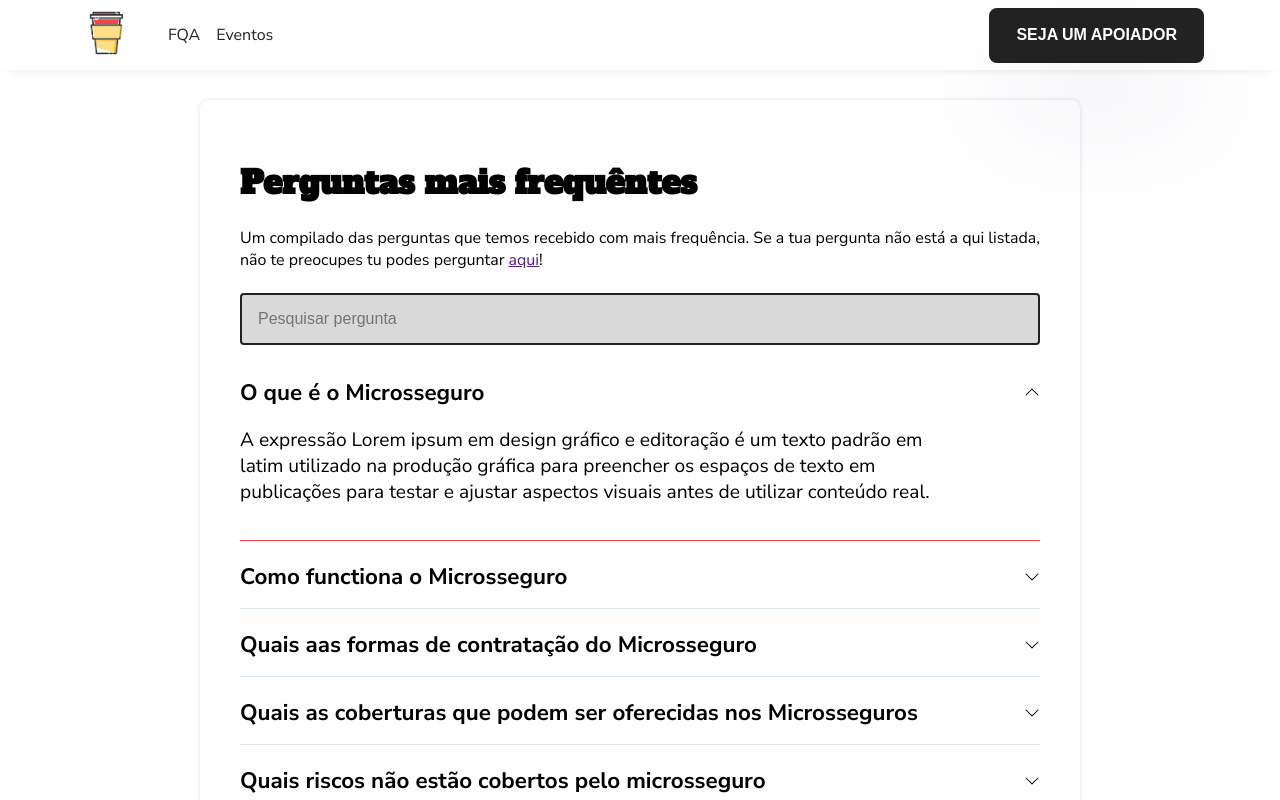
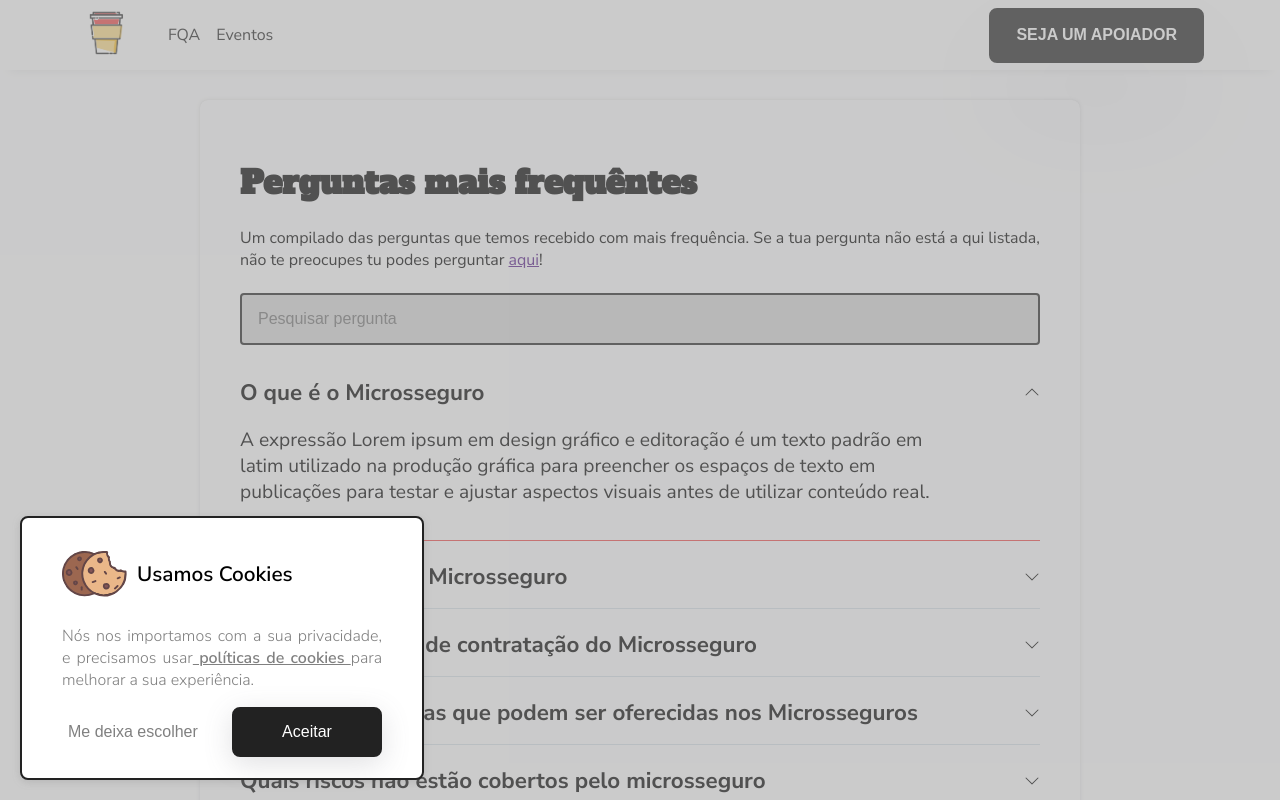
Before and after one commit to TyperGuy/caffeina, a Next.js app: page /fqa in a window 1280 px wide. Shown: the top 800 px of the page. Built offline with nearby package versions, Linux system fonts and the light colour scheme.

Commit message:
feat :add navegation on  cookie widget

```diff
--- a/src/components/modals/cookies/dialog/index.tsx
+++ b/src/components/modals/cookies/dialog/index.tsx
@@ -1,7 +1,7 @@
 
 import {Content, Title, Description, Button, Span,Linker } from './modal.styles';
 
-const Dialog : React.FC <{setTargetModal:(status:string)=>void}> = ({setTargetModal}) =>{
+const Dialog : React.FC <{setShowModal:(showModal:boolean) => void,setTargetModal:(status:string)=>void}> = ({setTargetModal,setShowModal}) =>{
 
   return (
       <Content>
@@ -21,7 +21,7 @@ const Dialog : React.FC <{setTargetModal:(status:string)=>void}> = ({setTargetMo
           }>
             Me deixa escolher
           </Span>
-          <Button >Aceitar</Button>
+          <Button onClick={() => setShowModal(false)}>Aceitar</Button>
         </div>
       </Content>
   )
--- a/src/components/modals/cookies/index.tsx
+++ b/src/components/modals/cookies/index.tsx
@@ -11,36 +11,29 @@ const typeModal ={
   choose : 'chooseModal',
   information : 'infModal'
 }
-const Modal: FC<{ modalRef: any }> = ({ modalRef }) => {
-  const [showModal, setShowModal] = useState(false);
+const Modal: FC = () => {
+  const [showModal, setShowModal] = useState(true);
   const [targetModal,setTargetModal] = useState(typeModal.ask);
 
-  const handleShow = useCallback((show: boolean) => setShowModal(show), [])
-
-  useImperativeHandle(modalRef, () => ({
-    handleShow,
-  }))
-
-  if(showModal) {
+ if(showModal)
   return (
     <Container>
       {
         (targetModal===typeModal.ask) &&
-          <Dialog setTargetModal={setTargetModal}/>
+        <Dialog setShowModal={setShowModal} setTargetModal={setTargetModal}/>
       }
       {
         (targetModal===typeModal.information) &&
-          <Reasons setTargetModal={setTargetModal}/>
+        <Reasons setShowModal={setShowModal} setTargetModal={setTargetModal}/>
       }
       {
         (targetModal===typeModal.choose) &&
-          <Settings setTargetModal={setTargetModal}/>
+        <Settings setShowModal={setShowModal} setTargetModal={setTargetModal}/>
       }
     </Container>
   )
-  }
 
-  return <></>
+  return null
 
 }
 
--- a/src/components/modals/cookies/modal.styles.ts
+++ b/src/components/modals/cookies/modal.styles.ts
@@ -4,6 +4,7 @@ export const Container = styled.div`
   width: 100%;
   height: 100vh;
   position: fixed;
+  top:0;
   z-index: 50000;
   background-color: #9C9C9C85;
   display: flex;
--- a/src/components/modals/cookies/reasons/index.tsx
+++ b/src/components/modals/cookies/reasons/index.tsx
@@ -4,7 +4,7 @@ import {Section,Content, Title, Description, Button, Span,Linker } from './modal
 import Toogle from '../../../toogleButton';
 
 
-const Settings: React.FC <{setTargetModal:(status:string)=>void}> = ({setTargetModal})=> {
+const Settings: React.FC <{setShowModal:(showModal:boolean) => void,setTargetModal:(status:string)=>void}> = ({setTargetModal,setShowModal})=> {
 
     return (
         <Content>
@@ -39,7 +39,7 @@ const Settings: React.FC <{setTargetModal:(status:string)=>void}> = ({setTargetM
               }>
                 Quero voltar
               </Span>
-            <Button onClick={() => handleShow(false)}>Aceitar todos</Button>
+            <Button onClick={() => setShowModal(false)}>Aceitar todos</Button>
           </div>
         </Content>
     )
--- a/src/components/modals/cookies/settings/index.tsx
+++ b/src/components/modals/cookies/settings/index.tsx
@@ -1,9 +1,9 @@
-// @ts-nocheck
+
 import {Section,Content, Title, Description, Button, Span,Linker } from './modal.styles';
 import Toogle from '../../../toogleButton';
 
 
-const Settings: React.FC <{setTargetModal:(status:string)=>void}> = ({setTargetModal}) => {
+const Settings: React.FC <{setShowModal:(showModal:boolean) => void,setTargetModal:(status:string)=>void}> = ({setShowModal,setTargetModal}) => {
 
     return (
         <Content>
@@ -49,7 +49,7 @@ const Settings: React.FC <{setTargetModal:(status:string)=>void}> = ({setTargetM
               }>
                 Quero voltar
               </Span>
-            <Button onClick={() => handleShow(false)}>Terminar</Button>
+            <Button onClick={() => setShowModal(false)}>Terminar</Button>
           </div>
         </Content>
     )
--- a/src/pages/_app.tsx
+++ b/src/pages/_app.tsx
@@ -3,6 +3,7 @@ import type { AppProps } from 'next/app';
 import { PropsWithChildren } from 'react';
 import Header from 'components/header';
 import Footer from 'components/footer';
+import Modal from '../components/modals/cookies';
 
 interface CustomProps extends AppProps {
   pageProps: PropsWithChildren<unknown>;
@@ -16,6 +17,7 @@ function MyApp({ Component, pageProps }: CustomProps) {
         display: 'flex',
         flexDirection :'column',
         justifyContent: 'center',
+        position: 'relative'
         }}>
         <div style={{
           width: '100%',
@@ -32,6 +34,7 @@ function MyApp({ Component, pageProps }: CustomProps) {
       </div>
        <Component {...pageProps} />
        <Footer/>
+       <Modal />
     </div>
 
   )
--- a/src/pages/index.tsx
+++ b/src/pages/index.tsx
@@ -38,7 +38,6 @@ const Home: NextPage = () => {
       <Sponsors/>
       <Events/>
       <FloatingButton/>
-      <Modal modalRef={modalRef} />
     </div>
   )
 };
```
Lines whose indentation alone changed are shown as unchanged.
